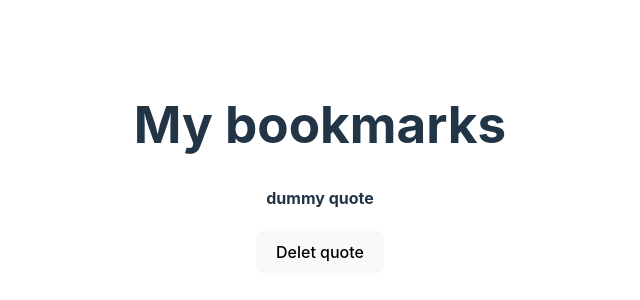
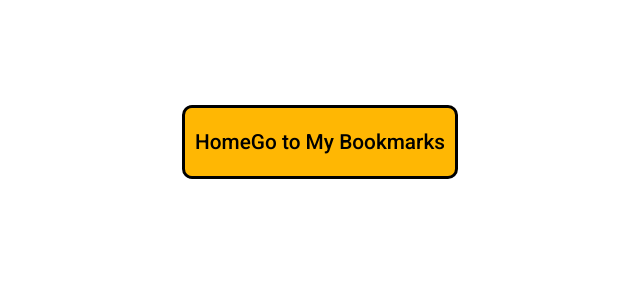
Before and after one commit to rudrcodes/TGH--Rudransh-Task, a React (Vite) app: page /bookmark in a window 1280 px wide. Shown: the part 248-548 px from the top of the page, without its empty margins (320-960 px from the left). Built offline with nearby package versions, Linux system fonts and the light colour scheme.

Commit message:
Implemented Logic and designed

```diff
--- a/package.json
+++ b/package.json
@@ -14,6 +14,7 @@
     "react": "^18.2.0",
     "react-dom": "^18.2.0",
     "react-dropdown": "^1.11.0",
+    "react-icons": "^4.7.1",
     "react-loader-spinner": "^5.3.4",
     "react-redux": "^8.0.5",
     "react-router-dom": "^6.6.2",
--- a/src/App.css
+++ b/src/App.css
@@ -11,41 +11,3 @@
   padding: 2rem;
   text-align: center;
 }
-
-.logo {
-  height: 6em;
-  padding: 1.5em;
-  will-change: filter;
-}
-
-.logo:hover {
-  filter: drop-shadow(0 0 2em #646cffaa);
-}
-
-.logo.react:hover {
-  filter: drop-shadow(0 0 2em #61dafbaa);
-}
-
-@keyframes logo-spin {
-  from {
-    transform: rotate(0deg);
-  }
-
-  to {
-    transform: rotate(360deg);
-  }
-}
-
-@media (prefers-reduced-motion: no-preference) {
-  a:nth-of-type(2) .logo {
-    animation: logo-spin infinite 20s linear;
-  }
-}
-
-.card {
-  padding: 2em;
-}
-
-.read-the-docs {
-  color: #888;
-}
--- a/src/App.jsx
+++ b/src/App.jsx
@@ -6,25 +6,15 @@ import { Home } from "./pages/Home";
 import React from "react";
 import { Navbar } from "./components/Navbar";
 import styled from "styled-components";
-// const Cont = styled.div`
-//   background-color: red;
-//   height: 100vh;
-//   position: relative;
-// `;
+
 function App() {
   return (
     <BrowserRouter>
-      <div className="App">
-        <Navbar />
-        <div>
-          {/* <Cont> */}
-          {/* </Cont> */}
-          <Routes>
-            <Route exact path="bookmark" element={<Bookmarks />} />
-            <Route exact path="/" element={<Home />} />
-          </Routes>
-        </div>
-      </div>
+    <Navbar/>
+      <Routes>
+        <Route exact path="bookmarks" element={<Bookmarks />} />
+        <Route exact path="/" element={<Home />} />
+      </Routes>
     </BrowserRouter>
   );
 }
--- a/src/components/Navbar.jsx
+++ b/src/components/Navbar.jsx
@@ -5,24 +5,40 @@ import styled from "styled-components";
 
 export const Navbar = () => {
   const Navbar = styled.nav`
-    border: 3px solid #fff;
+    border-radius: 10px;
+    padding: 10px;
+    height: 3rem;
+    /* min-width:50%; */
+    margin-bottom: 20px;
+    background-color: #ffb703;
+    border: 3px solid #000;
     display: flex;
     justify-content: space-around;
     align-items: center;
     & a {
-      color: #fff;
+      font-family: "Roboto", sans-serif;
+
+      font-weight: bolder;
+      color: #000;
       transition: all 250ms ease-in-out;
+      text-decoration: none;
+      font-size: 1.3rem;
       &:hover {
-        color: red;
+        text-decoration: underline;
+        color: #000000c0;
+      }
+
+      @media (max-width: 768px) {
+        font-size: 1rem;
       }
     }
   `;
   return (
     <div>
       <Navbar>
-        <Link to="/bookmark">Go to My Bookmarks</Link>
-        <br />
         <Link to="/">Home</Link>
+        <Link to="/bookmarks">Go to My Bookmarks</Link>
+        {/* <br /> */}
       </Navbar>
     </div>
   );
--- a/src/features/quotes/quotes.js
+++ b/src/features/quotes/quotes.js
@@ -2,7 +2,13 @@ import { createSlice } from "@reduxjs/toolkit";
 const quotesInit =
   localStorage.getItem("quotes") != null
     ? JSON.parse(localStorage.getItem("quotes"))
-    : [{ id: 0, quote: "dummy quote" }];
+    : [
+        {
+          id: 0,
+          quote: "Rudransh Aggarwal developed this app",
+          author: "Rudransh Aggarwal",
+        },
+      ];
 const initialState = { quotes: quotesInit };
 // const initialState = { quotes: [] };
 
--- a/src/index.css
+++ b/src/index.css
@@ -1,3 +1,7 @@
+@import url('https://fonts.googleapis.com/css2?family=Roboto:wght@500&display=swap');
+@import url('https://fonts.googleapis.com/css2?family=Poppins&display=swap');
+
+
 :root {
   font-family: Inter, Avenir, Helvetica, Arial, sans-serif;
   font-size: 16px;
@@ -17,15 +21,15 @@
 
 a {
   font-weight: 500;
-   color: #646cff;
-   text-decoration: inherit;
 }
 
 a:hover {
-   color: #535bf2;
+  color: #d00000;
 }
 
 body {
+  font-family: 'Poppins', sans-serif;
+
   margin: 0;
   display: flex;
   place-items: center;
@@ -47,11 +51,12 @@
   font-family: inherit;
   background-color: #1a1a1a;
   cursor: pointer;
-   transition: border-color 0.25s;
+  transition: all 250ms ease-in-out;
 }
 
 button:hover {
   border-color: #646cff;
+  background-color: #d00000;
 }
 
 button:focus,
@@ -73,3 +78,11 @@
     background-color: #f9f9f9;
   }
 }
+
+.dropdownStyle {
+  color: #535bf2;
+  /* font-size: 20px; */
+  background-color: red;
+  border-radius: 10px;
+  width: 200px;
+}
--- a/src/pages/Bookmarks.jsx
+++ b/src/pages/Bookmarks.jsx
@@ -1,28 +1,44 @@
 import React from "react";
 import { useDispatch, useSelector } from "react-redux";
 import { deleteQuote } from "../features/quotes/quotes";
+import styled from "styled-components";
+import { AiFillDelete } from "react-icons/ai";
+
 export const Bookmarks = () => {
   // const dispatc
   const allQuotes = useSelector((state) => state.quotes.quotes);
   const dispatch = useDispatch();
   const deleteQuoteFunc = (quoteId) => {
     dispatch(deleteQuote(quoteId));
-
+    // AiFillDelete
     // localStorage.key(userId);
     // console.log(count);
   };
+  const Quote = styled.div`
+    background-color: #003566;
+    /* color: #000; */
+    border: none;
+    border-radius: 10px;
+    padding: 8px 15px;
+    text-align: center;
+    margin-bottom: 15px;
+    line-height: 1.2;
+
+    /* width: 80%; */
+  `;
   return (
     <div>
       <h1>My bookmarks</h1>
       {allQuotes.length > 0 ? (
         allQuotes.map((quote) => {
           return (
-            <div key={quote.id}>
-              <h4>{quote.quote}</h4>
+            <Quote key={quote.id}>
+              <h2>{quote.quote}</h2>
+              <p>~ {quote.author}</p>
               <button onClick={() => deleteQuoteFunc(quote.id)}>
-                Delet quote
+                <AiFillDelete style={{ fontSize: "1.2rem" }} />
               </button>
-            </div>
+            </Quote>
           );
         })
       ) : (
--- a/src/pages/Home.jsx
+++ b/src/pages/Home.jsx
@@ -6,11 +6,38 @@ import "react-dropdown/style.css";
 import { addQuotes } from "../features/quotes/quotes";
 import { useDispatch, useSelector } from "react-redux";
 import { Loader } from "../components/Loader";
-
+import styled from "styled-components";
+import { Navbar } from "../components/Navbar";
+const Quote = styled.div`
+  background-color: #003566;
+  /* color: #000; */
+  border: none;
+  border-radius: 10px;
+  padding: 8px 15px;
+  text-align: center;
+  /* width: 80%; */
+  line-height: 1.2;
+`;
+const QuoteHolder = styled.div`
+  text-align: center;
+  /* width: 80vw; */
+  margin: 30px;
+`;
+const Cont = styled.div`
+  /* background-color: red; */
+  height: 60vh;
+  width: 100%;
+  position: relative;
+  display: flex;
+  justify-content: center;
+  align-items: center;
+  flex-direction: column;
+`;
 export const Home = () => {
   const quotes = useSelector((state) => state.quotes.quotes);
   const dispatch = useDispatch();
   const [quote, setQuote] = useState(null);
+  const [author, setAuthor] = useState(null);
   const [onLoadquote, setOnLoadQuote] = useState("onLoad");
   //TODO - Bookmark quotes
   const [saveQuotes, setSaveQuotes] = useState([]);
@@ -33,28 +60,20 @@ export const Home = () => {
       });
     setTagsList(tagArray);
   };
-  // loadOptions();
   const options = tagsList;
-  // const options = [
-  //   "athletics",
-  //   "business",
-  //   "change",
-  //   "character",
-  //   "education",
-  //   "film",
-  //   "happiness",
-  // ];
+
   const defaultOption = options[1];
   const [tagValue, setTagValue] = useState(defaultOption);
   useEffect(() => {
     axios
-      // .get(`https://api.quotable.io/random?tags=${tagValue}`)
       .get("https://api.quotable.io/random")
       .then((res) => {
-        setOnLoadQuote(res.data.content);
+        setQuote(res.data.content);
         console.log(res.data.content);
+        console.log(res.data);
+        setAuthor(res.data.author);
+
         console.log(res.data.tags);
-        // console.log(res.tags);
       })
       .catch((err) => {
         alert(err);
@@ -64,9 +83,10 @@ export const Home = () => {
   const randomQuote = () => {
     axios
       .get(`https://api.quotable.io/random?tags=${tagValue}`)
-      // .get("https://api.quotable.io/random")
       .then((res) => {
         setQuote(res.data.content);
+        setAuthor(res.data.author);
+
         console.log(res.data.content);
         console.log(res.data.tags);
       })
@@ -82,25 +102,21 @@ export const Home = () => {
       addQuotes({
         id: quotes[quotes.length - 1] ? quotes[quotes.length - 1].id + 1 : 0,
         quote: quote,
+        author: author,
       })
     );
     console.log(savedQuoteArr);
-    // console.log(`saved Quote : ${quote}`);
     savedQuoteArr.push(quote);
     setSaveQuotes([...savedQuoteArr]);
   };
   console.log(saveQuotes);
   return (
-    <>
+    <Cont>
+      {/* <Navbar /> */}
 
-      {/* <Link to="/bookmark" >
-       Go to My Bookmarks
-      </Link>
-         <Link to="/bookmark" >
-       Go to My Bookmarks
-      </Link> */}
-      <h2>{onLoadquote}</h2>
+      {/* <h2>{onLoadquote}</h2> */}
       <Dropdown
+        className="dropdownStyle"
         options={options}
         value={defaultOption}
         placeholder="Select an option"
@@ -108,29 +124,19 @@ export const Home = () => {
           setTagValue(e.value);
         }}
       />
-      <h2>{tagValue}</h2>
+      {/* <h2>{tagValue}</h2> */}
+      <QuoteHolder>
+        {quote != undefined ? (
+          <Quote>
+            <h2>{quote}</h2>
+            <p>~ {author}</p>
+            <button onClick={() => saveQuote(quote, author)}>Save</button>
+          </Quote>
+        ) : (
+          <Loader/>
+        )}
+      </QuoteHolder>
       <div>
-        {quote != undefined ? (
-          <div>
-            <h2>{quote}</h2>
-            <button onClick={() => saveQuote(quote)}>Save</button>
-          </div>
-        ) : (
-          <h2>Null</h2>
-        )}
-      </div>
-      {/* <div>
-        {quote != undefined ? (
-
-          <div>
-            <h2>{quote}</h2>
-            <button onClick={() => saveQuote(quote)}>Save</button>
-          </div>
-        ) : (
-          <p>Null</p>
-        )}
-      </div> */}
-      <hr />
         <button
           onClick={() => {
             randomQuote();
@@ -138,6 +144,7 @@ export const Home = () => {
         >
           Random Quote
         </button>
-    </>
+      </div>
+    </Cont>
   );
 };
```
Also changed, not shown: 1 other file (tests, documents, lock files or other folders). Lines whose indentation alone changed are shown as unchanged.
